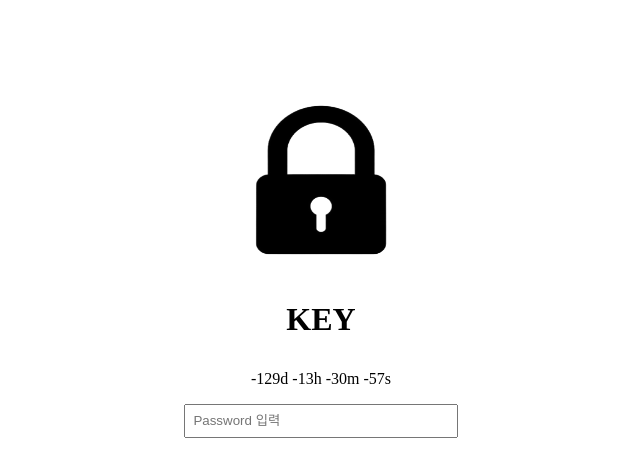
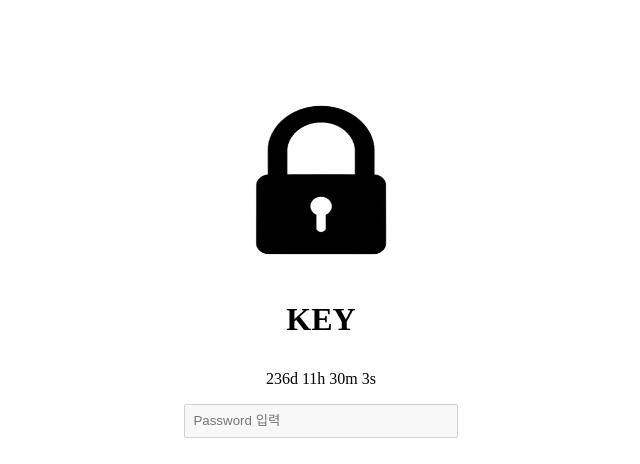
Before and after one commit to bjh100411/locked-page, a plain HTML site: page index.html in a window 1280 px wide. Shown: the whole page, without its empty margins (319-959 px from the left). Drawn offline with Linux system fonts and the light colour scheme.

Commit message:
locked page

```diff
--- a/index.html
+++ b/index.html
@@ -26,7 +26,7 @@
         <p id="demo"></p>
         <script>
             // Set the date we're counting down to
-            var countDownDate = new Date("June 1, 2024 20:00:00").getTime();
+            var countDownDate = new Date("June 1, 2025 20:00:00").getTime();
 
             // Update the count down every 1 second
             var x = setInterval(function() {
```
